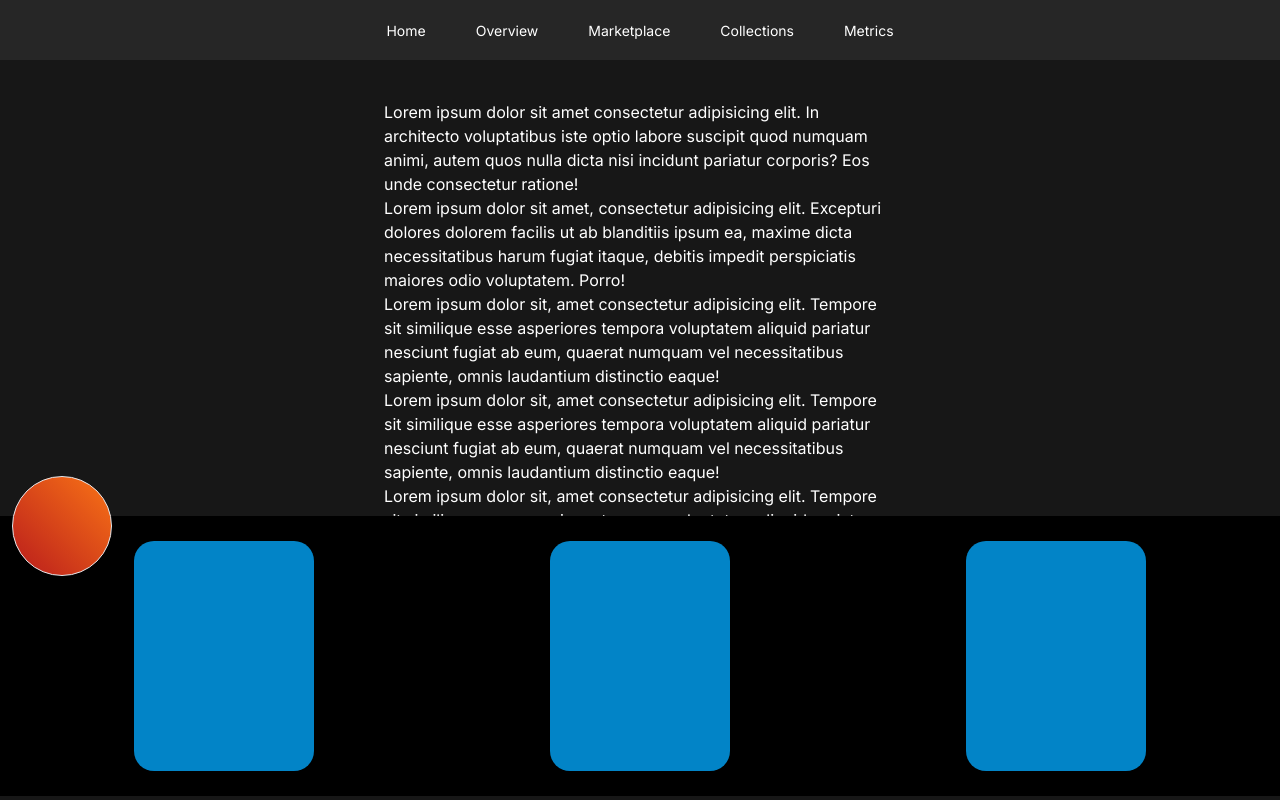
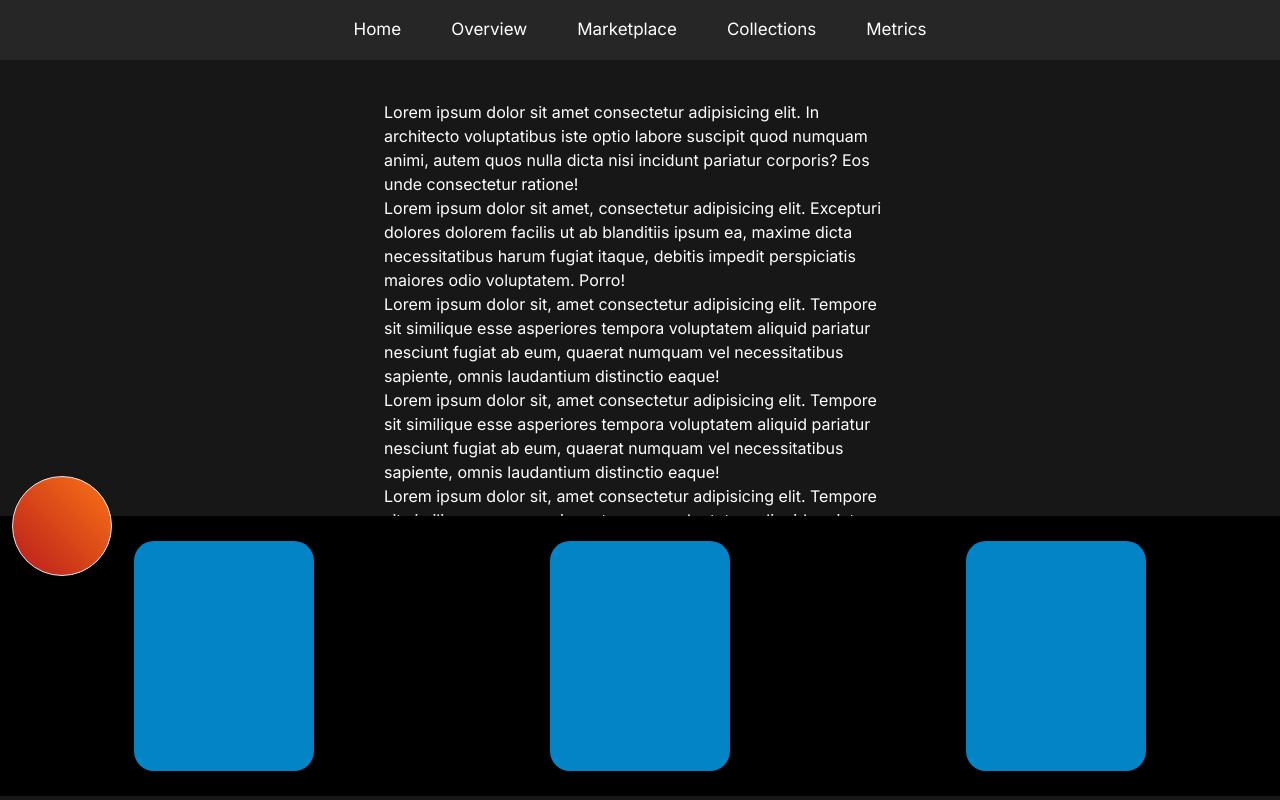
Before and after one commit to SparkEco/nftwallet, a Next.js app: page / in a window 1280 px wide. Shown: the top 800 px of the page. Built offline with nearby package versions, Linux system fonts and the light colour scheme.

Commit message:
No time for comments XD

```diff
--- a/components/Navbar.tsx
+++ b/components/Navbar.tsx
@@ -1,6 +1,6 @@
 function Navbar() {
   return (
-    <nav className="w-full flex lg:justify-center justify-around h-[60px] text-[14px] bg-neutral-800 items-center p-4">
+    <nav className="w-full flex lg:justify-center justify-around h-[60px] lg:text-[17px] text-[13px] bg-neutral-800 items-center p-4">
       <ul className="flex lg:space-x-[50px] space-x-[0.6rem] justify-center cursor-pointer">
         <li className="hover:text-sky-500">Home</li>
         <li className="hover:text-sky-500">Overview</li>
```
